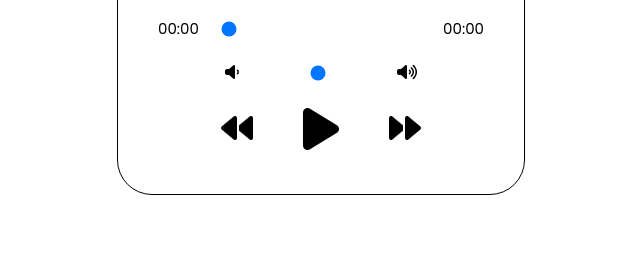
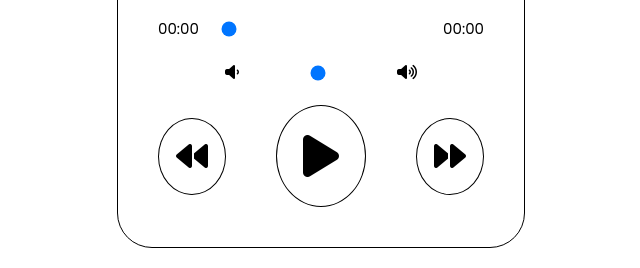
Before and after one commit to AMAARIDOR/music-player, a plain HTML site: page index.html in a window 1280 px wide. Shown: the part 552-820 px from the top of the page, without its empty margins (319-959 px from the left). Drawn offline with Linux system fonts and the light colour scheme.

Commit message:
fix centering issue

```diff
--- a/index.html
+++ b/index.html
@@ -47,13 +47,13 @@
           <div><i class="fa-sharp fa-solid fa-volume-high"></i></div>
         </div>
         <div class="controller-buttons">
-          <div class="previous-button">
+          <div class="previous-button flex-center">
             <i class="fa-sharp fa-solid fa-backward fa-2x"></i>
           </div>
-          <div class="play-pause-button">
+          <div class="play-pause-button flex-center">
             <i class="fa-sharp fa-solid fa-play fa-3x"></i>
           </div>
-          <div class="next-button">
+          <div class="next-button flex-center">
             <i class="fa-sharp fa-solid fa-forward fa-2x"></i>
           </div>
         </div>
--- a/styles/style.scss
+++ b/styles/style.scss
@@ -79,6 +79,22 @@ body {
       @extend %flex-elements;
       margin: $default-gap;
       gap: 50px;
+
+      .flex-center {
+        @extend %flex-elements;
+      }
+
+      .play-pause-button {
+        height: 100px;
+        width: 100px;
+      }
+
+      div {
+        border-radius: 50%;
+        border: 1px black solid;
+        height: 75px;
+        width: 75px;
+      }
     }
   }
 }
```
Also changed, not shown: styles/cssstyle.css, 1 other file.
